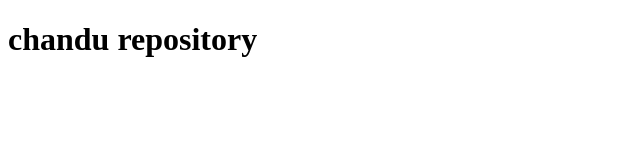
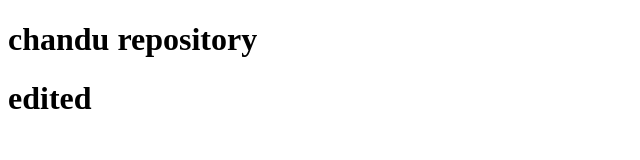
Before and after one commit to G-Chandrakanth-16/project1, a plain HTML site: page index.html in a window 1280 px wide. Shown: the whole page, without its empty margins (0-640 px from the left). Drawn offline with Linux system fonts and the light colour scheme.

Commit message:
Update index.html

```diff
--- a/index.html
+++ b/index.html
@@ -8,5 +8,6 @@
 </head>
 <body>
     <h1>chandu repository</h1>
+    <h1> edited</h1>
 </body>
 </html>
```
